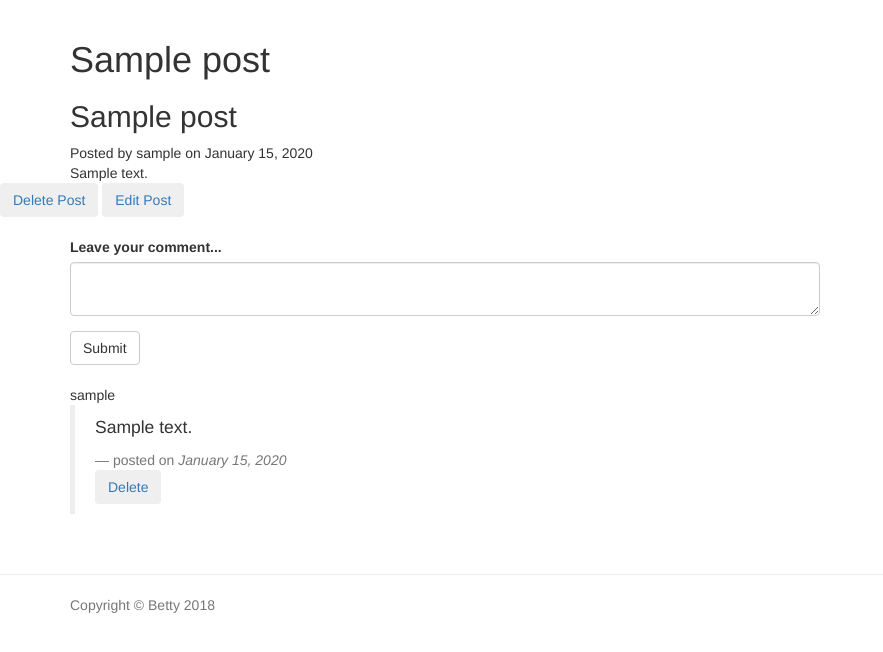
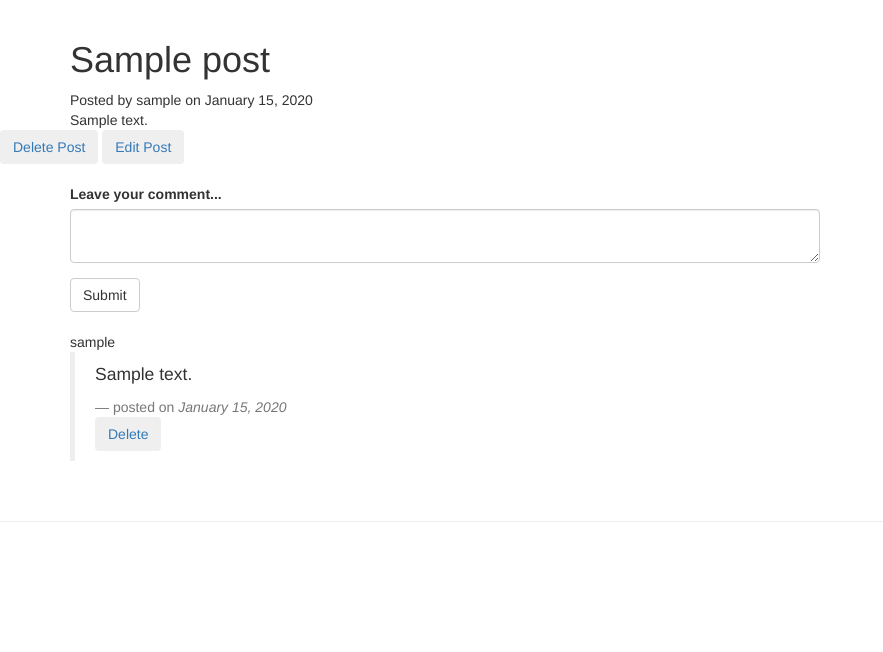
Before and after one commit to beattykariuki/mblog, a Flask app: page /post/1 in a window 1280 px wide. Shown: the part 72-724 px from the top of the page, without its empty margins (0-883 px from the left). Run offline with Flask 2, Linux system fonts and the light colour scheme; tables that the repository leaves empty hold one stand-in row (values such as "Sample post"); some libraries are stand-ins or nearby versions.

Commit message:
removed the subtittle heading

```diff
--- a/app/templates/post.html
+++ b/app/templates/post.html
@@ -58,7 +58,6 @@
         <div class="col-lg-8 col-md-10 mx-auto">
           <div class="post-heading">
             <h1>{{ post.title }}</h1>
-            <h2 class="subheading">{{ post.subtitle }}</h2>
             <span class="meta">Posted by
               {{ post.user }}
               on {{ post.date_posted.strftime('%B %d, %Y') }}</span>
@@ -131,7 +130,6 @@
     <div class="container">
       <div class="row">
         <div class="col-lg-8 col-md-10 mx-auto">
-          <p class="copyright text-muted">Copyright &copy; Betty 2018</p>
         </div>
       </div>
     </div>
```
